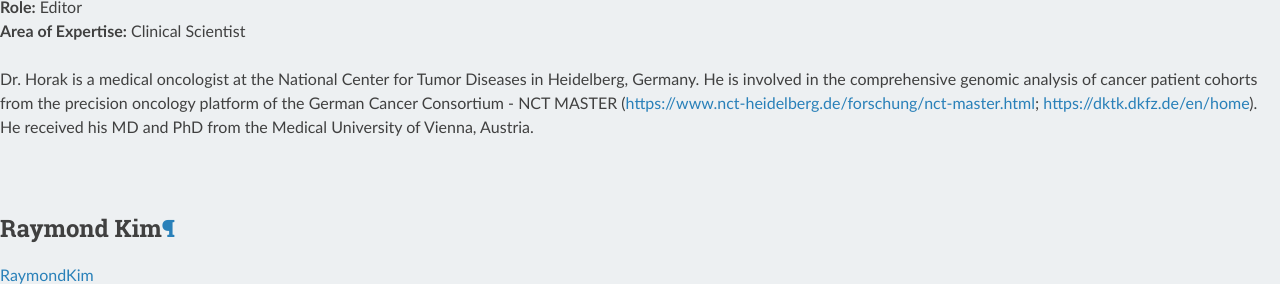
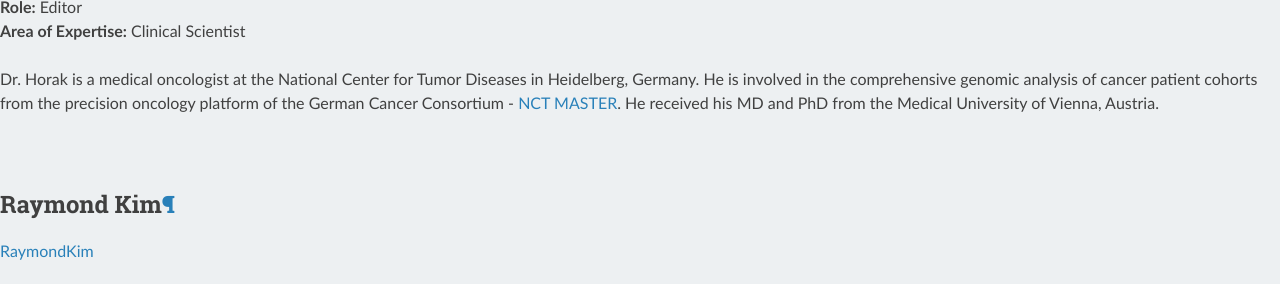
Before and after one commit to griffithlab/civic-docs, a Sphinx documentation site: the page built from docs/about/domain-experts.rst, in a window 1280 px wide and 900 px high, scrolled down 2628 px, cut to the strip 188-472 px from the top of the window. Built offline with Sphinx 7.4.7 and the Read the Docs theme 2.0.0, drawn with Linux system fonts in a browser that asks for light colours; some of the changed lines change nothing that is shown.

Commit message:
cleaned up URL

```diff
--- a/docs/about/domain-experts.rst
+++ b/docs/about/domain-experts.rst
@@ -77,7 +77,7 @@ Peter Horak
    **Role:** Editor |br|
    **Area of Expertise:** Clinical Scientist
 
-Dr. Horak is a medical oncologist at the National Center for Tumor Diseases in Heidelberg, Germany. He is involved in the comprehensive genomic analysis of cancer patient cohorts from the precision oncology platform of the German Cancer Consortium - NCT MASTER (https://www.nct-heidelberg.de/forschung/nct-master.html; https://dktk.dkfz.de/en/home). He received his MD and PhD from the Medical University of Vienna, Austria.
+Dr. Horak is a medical oncologist at the National Center for Tumor Diseases in Heidelberg, Germany. He is involved in the comprehensive genomic analysis of cancer patient cohorts from the precision oncology platform of the German Cancer Consortium - `NCT MASTER <https://www.nct-heidelberg.de/forschung/nct-master.html>`__. He received his MD and PhD from the Medical University of Vienna, Austria.
 |br|
 |br|
 |br|
```
